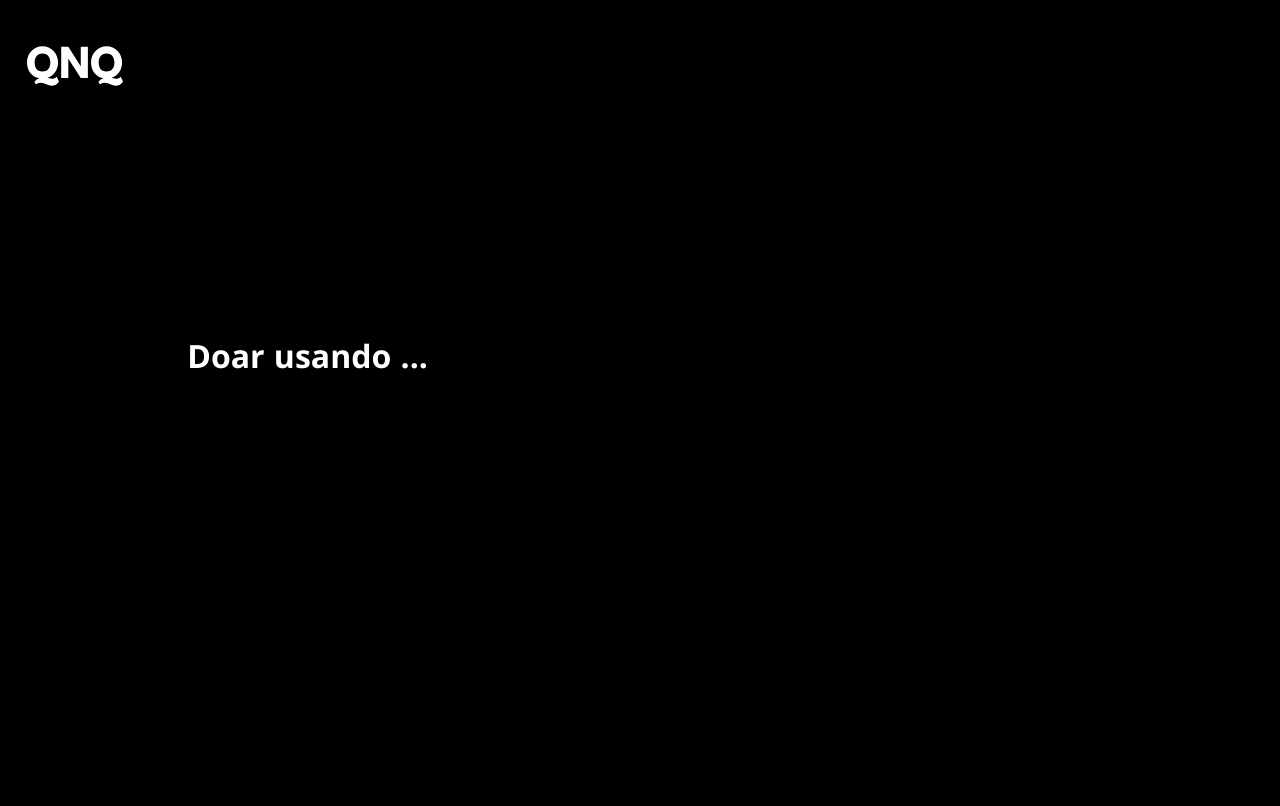
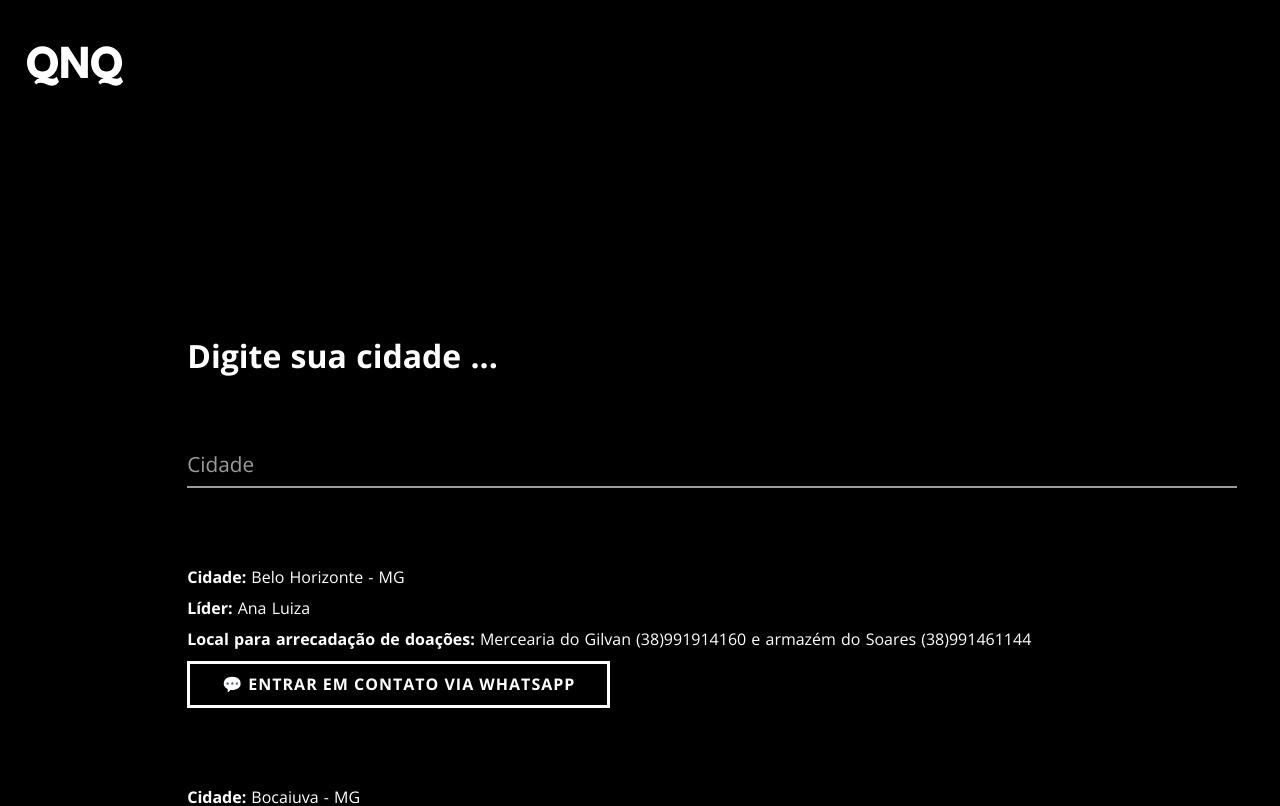
Before and after one commit to guilhermesooares/app-qnq, a Nuxt app: page /supplies in a window 1280 px wide. Shown: the top 806 px of the page. Built offline with nearby package versions, Linux system fonts and the light colour scheme.

Commit message:
Doação

```diff
--- a/nuxt.config.js
+++ b/nuxt.config.js
@@ -5,7 +5,7 @@ export default {
   ** Headers of the page
   */
   head: {
-    title: process.env.npm_package_name || 'Quarta no Quarto',
+    title: 'Quarta no Quarto',
     meta: [
       { charset: 'utf-8' },
       { name: 'viewport', content: 'width=device-width, initial-scale=1' },
--- a/pages/donate.vue
+++ b/pages/donate.vue
@@ -14,7 +14,7 @@
           <strong>usando cartão de crédito ou boleto</strong>
         </span>
       </div>
-      <!-- <div>
+      <div>
         <nuxt-link to="/supplies">
           <Button>Alimentos, roupas e itens de higiene...</Button>
         </nuxt-link>
@@ -23,7 +23,7 @@
           Você pode doar estes itens e o
           <strong>Colecionando Sorrisos</strong> vai fazer chegar em quem precisa
         </span>
-      </div> -->
+      </div>
     </div>
   </div>
 </template>
--- a/pages/supplies.vue
+++ b/pages/supplies.vue
@@ -1,33 +1,137 @@
 <template>
   <div class="supplies">
     <div class="supplies__titles">
-      <h1>Doar usando ...</h1>
+      <h1>Digite sua cidade ...</h1>
     </div>
-    <!-- <div class="supplies-actions">
-      <div>
-        <Button to="supplies">Boleto</Button>
+    <div class="form__group field">
+      <input
+        v-model="city"
+        type="input"
+        class="form__field"
+        placeholder="Cidade"
+        name="cidade"
+        id="cidade"
+        required
+      />
+      <label for="Cidade" class="form__label">Cidade</label>
+    </div>
+    <div class="supplies__leaders">
+      <div v-for="city in newCities" :key="city.phone">
         <span>
-          Você pode fazer uma doação
-          <strong>usando cartão de crédito ou boleto</strong>
+          <strong>Cidade:</strong>
+          {{city.city}}
         </span>
+        <span>
+          <strong>Líder:</strong>
+          {{city.leader}}
+        </span>
+        <span>
+          <strong>Local para arrecadação de doações:</strong>
+          {{city.donations}}
+        </span>
+
+        <a
+          target="_blank"
+          rel="noopener noreferrer"
+          :href="`https://api.whatsapp.com/send?phone=${city.phone}&text=Oi ${city.leader}, vim pela live do Quarta no Quarto e gostaria de saber como faço para doar !`"
+        >
+          <Button >💬 Entrar em contato via WhatsApp</Button>
+        </a>
       </div>
-      <div>
-        <Button to="supplies">Cartão de Crédito</Button>
-        <span>
-          Você pode doar estes itens e o
-          <strong>Colecionando Sorrisos</strong> vai fazer chegar em quem precisa
-        </span>
-      </div>
-    </div> -->
+    </div>
   </div>
 </template>
 
 <script>
+import cities from './leaders'
 import Button from '~/components/Button'
 
 export default {
   components: {
     Button
+  },
+  data() {
+    return {
+      city: '',
+      cities: [
+        {
+          leader: 'Lucas Souza',
+          city: 'Janaúba MG',
+          phone: '553892008813',
+          donations:
+            'Padaria Edicasa - Rua Campina Grande, 549. Bairro: Gameleira ou Hotel Yara - Avenida - Manoel Athayde, 870. Bairro Saudade'
+        },
+
+        {
+          leader: 'Beatriz',
+          city: 'Buritizeiro - MG',
+          phone: '553899330875',
+          donations: 'Rua Vereador João Francisco Braga n41'
+        },
+
+        {
+          leader: 'Beatriz',
+          city: 'Montes Claros - MG',
+          phone: '553899382728',
+          donations: ''
+        },
+
+        {
+          leader: 'Alexandre',
+          city: 'Cacoal - RO',
+          phone: '556999138691',
+          donations: ''
+        },
+        {
+          leader: 'Nicoly',
+          city: 'São João da Ponte - MG',
+          phone: '553892009195',
+          donations:
+            'Mercearia do Gilvan (38)991914160 e armazém do Soares (38)991461144'
+        },
+        {
+          leader: 'Ana Luiza',
+          city: 'Belo Horizonte - MG',
+          phone: '553183473546',
+          donations:
+            'Mercearia do Gilvan (38)991914160 e armazém do Soares (38)991461144'
+        },
+        {
+          leader: 'Maria Fernanda',
+          city: 'Lontra - MG',
+          phone: '553898354285',
+          donations: 'Avenida Montes Claros, n° 272 ou 369, Centro'
+        },
+        {
+          leader: 'Carol',
+          city: 'São Paulo - SP',
+          phone: '5511964777384'
+        },
+        {
+          leader: 'Larissa Quaresma',
+          city: 'Bocaiuva - MG',
+          phone: '5538999002946',
+          donations: 'Rua José Brandão filho 168 Centro ou Supermercado Vieira'
+        }
+      ]
+    }
+  },
+  computed: {
+    newCities: function() {
+      const regexp = new RegExp(this.city, 'i')
+      return this.cities
+
+        .filter(x => regexp.test(x.city))
+        .sort(function(a, b) {
+          if (a.city > b.city) {
+            return 1
+          }
+          if (a.city < b.city) {
+            return -1
+          }
+          return 0
+        })
+    }
   }
 }
 </script>
@@ -43,6 +147,16 @@ export default {
     h1 {
       font-weight: 700;
       margin-bottom: 3rem;
+    }
+  }
+  &__leaders {
+    div {
+      display: flex;
+      flex-direction: column;
+      margin-top: 5rem;
+      span {
+        padding-bottom: 0.8rem;
+      }
     }
   }
 }
@@ -95,4 +209,72 @@ export default {
     padding: 10rem 1rem 5rem 10rem;
   }
 }
+
+// Form
+$primary: #11998e;
+$secondary: #38ef7d;
+$white: #fff;
+$gray: #9b9b9b;
+.form__group {
+  width: 100%;
+  position: relative;
+  padding: 15px 0 0;
+  margin-top: 10px;
+}
+
+.form__field {
+  font-family: inherit;
+  width: 100%;
+  border: 0;
+  border-bottom: 2px solid $gray;
+  outline: 0;
+  font-size: 1.3rem;
+  color: $white;
+  padding: 7px 0;
+  background: transparent;
+  transition: border-color 0.2s;
+
+  &::placeholder {
+    color: transparent;
+  }
+
+  &:placeholder-shown ~ .form__label {
+    font-size: 1.3rem;
+    cursor: text;
+    top: 20px;
+  }
+}
+
+.form__label {
+  position: absolute;
+  top: 0;
+  display: block;
+  transition: 0.2s;
+  font-size: 1rem;
+  color: $gray;
+}
+
+.form__field:focus {
+  ~ .form__label {
+    position: absolute;
+    top: 0;
+    display: block;
+    transition: 0.2s;
+    font-size: 1rem;
+    color: $primary;
+    font-weight: 700;
+  }
+  padding-bottom: 6px;
+  font-weight: 700;
+  border-width: 3px;
+  border-image: linear-gradient(to right, $primary, $secondary);
+  border-image-slice: 1;
+}
+/* reset input */
+.form__field {
+  &:required,
+  &:invalid {
+    box-shadow: none;
+  }
+}
 </style>
```
